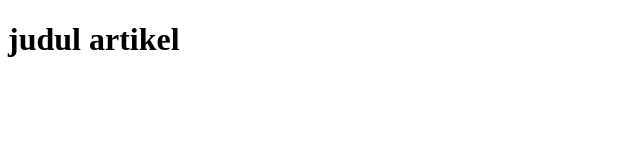
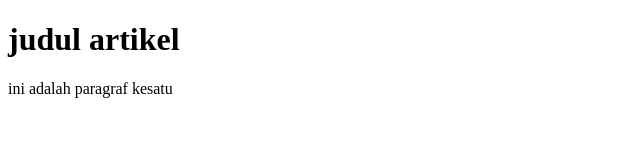
Before and after one commit to cristsnto/M06, a plain HTML site: page index.html in a window 1280 px wide. Shown: the whole page, without its empty margins (0-640 px from the left). Drawn offline with Linux system fonts and the light colour scheme.

Commit message:
menambahkan paragraf satu

```diff
--- a/index.html
+++ b/index.html
@@ -7,6 +7,7 @@
 </head>
 <body>
     <h1>judul artikel</h1>
+    <p>ini adalah paragraf kesatu</p>
 
 
 </body>
```
